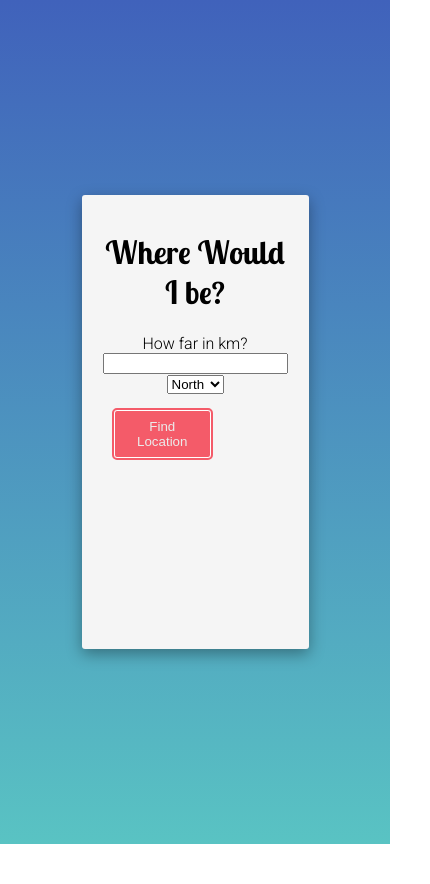
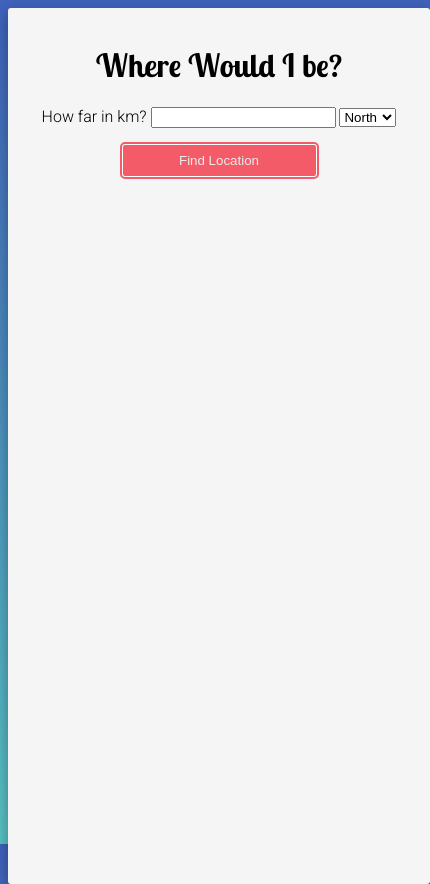
Before and after one commit to sarahleah/LocationFinder, a plain HTML site: page index.html in a window 390 px wide. Shown: the whole page, 430 px wide, since content can reach past the window. Before the commit the page ends 844 px from the top, so only its background shows below. Drawn offline with nearby package versions, Linux system fonts and the light colour scheme.

Commit message:
media query and button aligned

```diff
--- a/style.css
+++ b/style.css
@@ -29,7 +29,7 @@ button {
 	padding: 0.5rem 1rem;
 	border-radius: 3px;
 	color: #EBEBEB;
-	margin: 1rem;
+	margin: 1rem auto;
 	transition: all 5000;
 	display: block;
 }
@@ -42,3 +42,13 @@ h1 {
 	font-family: 'Lobster Two', cursive;
 	font-weight: 700;
 }
+
+@media only screen and (max-width: 700px) {
+	html {
+		display: block;
+	}
+	body {
+		width: 100vw;
+		height: 100vh;
+	}
+}
```
